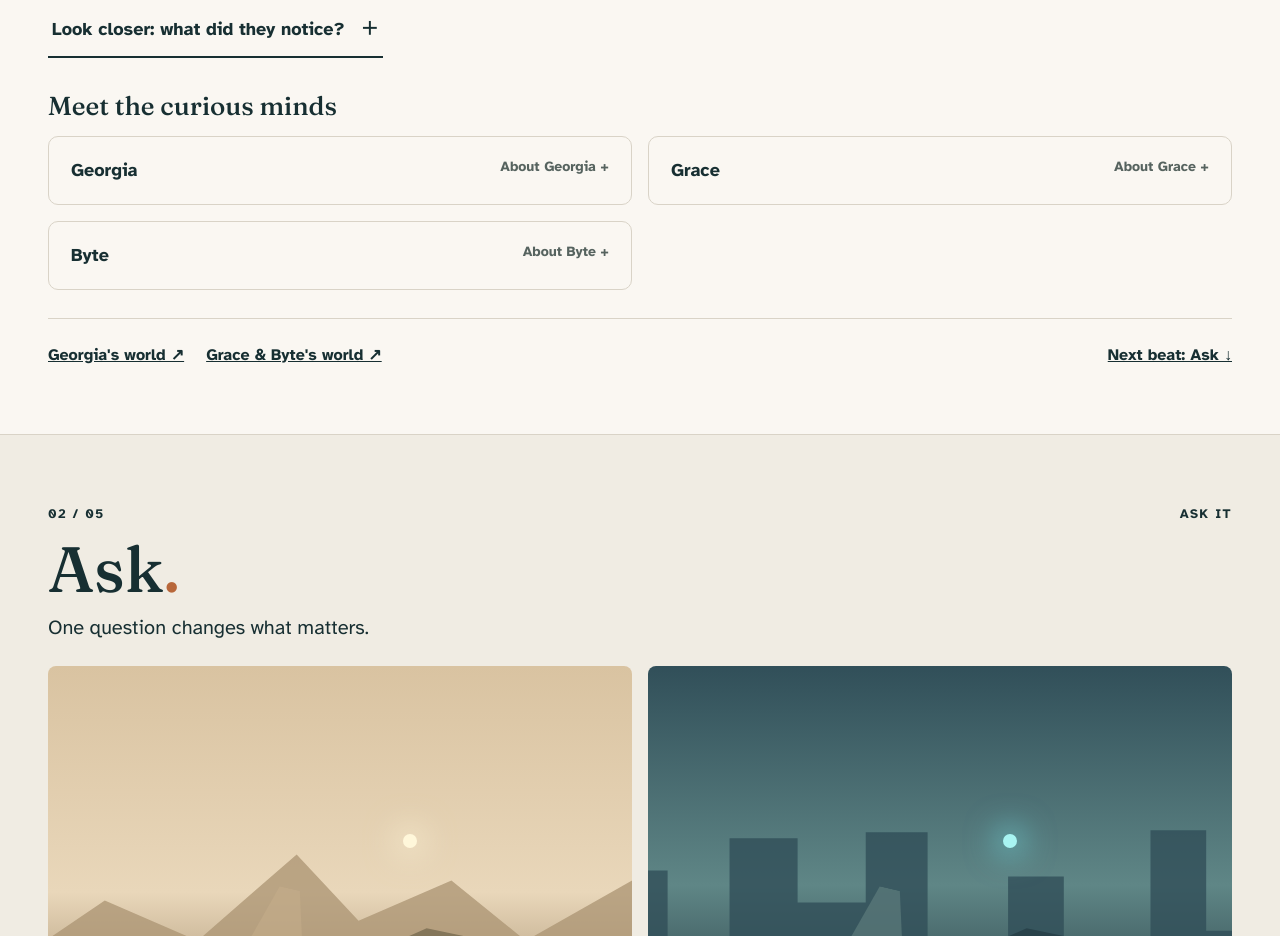
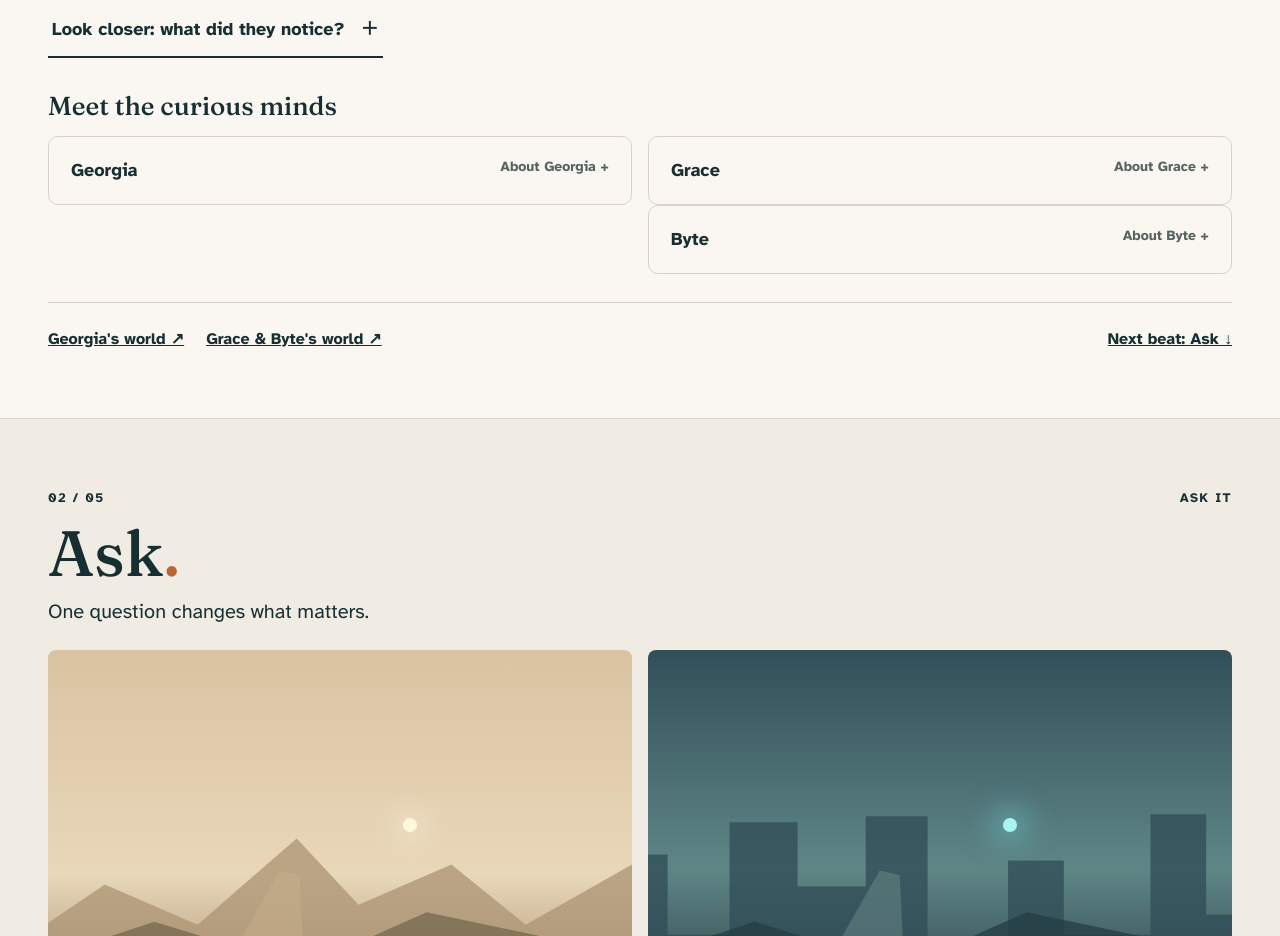
Before and after one commit to Copper-Button-Games/cameron-grindle-preview, a plain HTML site: page index.html in a window 1280 px wide. Shown: the part 2286-3222 px from the top of the page. Drawn offline with Linux system fonts and the light colour scheme.

Commit message:
Group Grace and Byte together in Notice character cards

```diff
--- a/index.html
+++ b/index.html
@@ -36,10 +36,14 @@
 <p class="comparison-connection"><strong>Same instinct.</strong> They both stop, take a closer look and start wondering.</p>
 </div>
 <h4 class="card-subheading">Meet the curious minds</h4>
-<div class="insights">
-<details id="character-georgia"><summary>Georgia <span>About Georgia +</span></summary><p>An observant adventurer drawn to mysteries, history and mythology. Her explorations won't stop in Egypt.</p><a href="georgia-adventures.html">Explore The Georgia Adventures ↗</a></details>
-<details id="character-grace"><summary>Grace <span>About Grace +</span></summary><p>A curious young explorer growing up in a lively, technology-rich future. She follows unusual discoveries wherever they lead.</p><a href="grace-and-byte.html">Explore Grace &amp; Byte ↗</a></details>
-<details id="character-byte"><summary>Byte <span>About Byte +</span></summary><p>Grace's clever, loyal robotic cat companion. Byte is every bit as curious as Grace.</p><a href="grace-and-byte.html">Explore Grace &amp; Byte ↗</a></details>
+<div class="insights insights--notice">
+  <div class="insight-column">
+    <details id="character-georgia"><summary>Georgia <span>About Georgia +</span></summary><p>An observant adventurer drawn to mysteries, history and mythology. Her explorations won't stop in Egypt.</p><a href="georgia-adventures.html">Explore The Georgia Adventures ↗</a></details>
+  </div>
+  <div class="insight-column">
+    <details id="character-grace"><summary>Grace <span>About Grace +</span></summary><p>A curious young explorer growing up in a lively, technology-rich future. She follows unusual discoveries wherever they lead.</p><a href="grace-and-byte.html">Explore Grace &amp; Byte ↗</a></details>
+    <details id="character-byte"><summary>Byte <span>About Byte +</span></summary><p>Grace's clever, loyal robotic cat companion. Byte is every bit as curious as Grace.</p><a href="grace-and-byte.html">Explore Grace &amp; Byte ↗</a></details>
+  </div>
 </div>
 <div class="beat-bottom"><div><a href="georgia-adventures.html">Georgia's world ↗</a><a href="grace-and-byte.html">Grace &amp; Byte's world ↗</a></div><a href="#beat-ask">Next beat: Ask ↓</a></div>
 </div></section>
```
